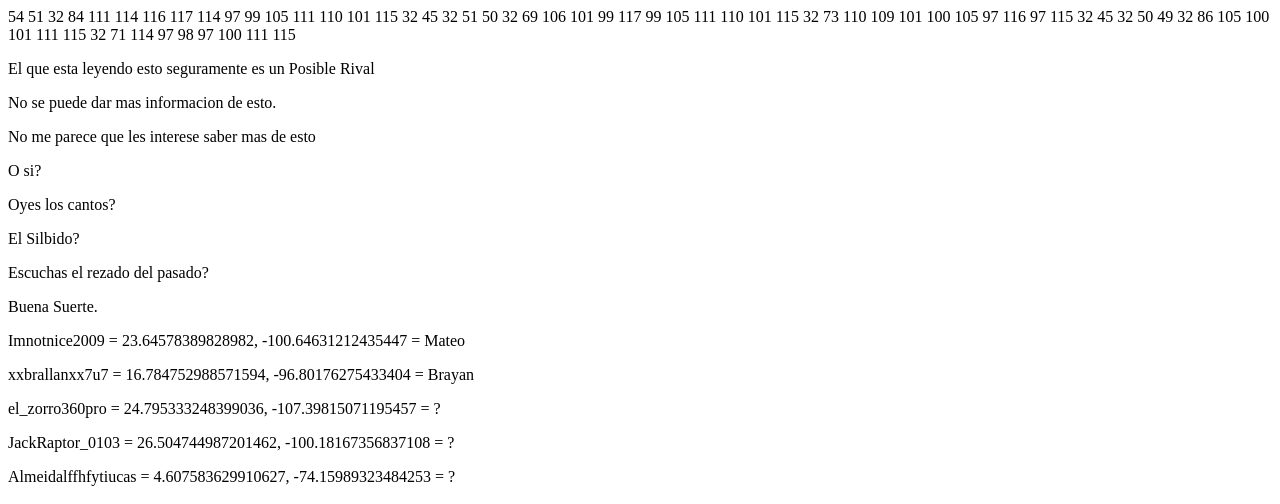
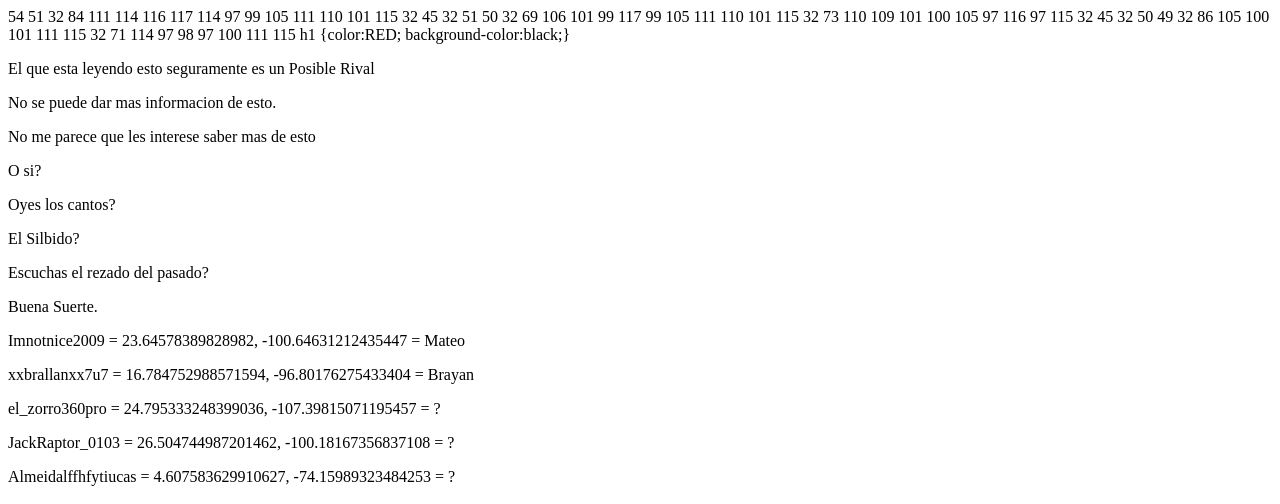
Before and after one commit to NewOrganization001/You-Are-An-Idiot, a plain HTML site: page index.html in a window 1280 px wide. Shown: the top 504 px of the page. Drawn offline with Linux system fonts and the light colour scheme.

Commit message:
Update index.html

```diff
--- a/index.html
+++ b/index.html
@@ -7,7 +7,7 @@
  <head>
 <style>{h1="red"}</style>
 <body> 54 51 32 84 111 114 116 117 114 97 99 105 111 110 101 115 32 45 32 51 50 32 69 106 101 99 117 99 105 111 110 101 115 32 73 110 109 101 100 105 97 116 97 115 32 45 32 50 49 32 86 105 100 101 111 115 32 71 114 97 98 97 100 111 115
-
+ h1 {color:RED; background-color:black;}
  <p>El que esta leyendo esto seguramente es un Posible Rival</p>
  <p>No se puede dar mas informacion de esto.</p>
  <p>No me parece que les interese saber mas de esto</p>
```
